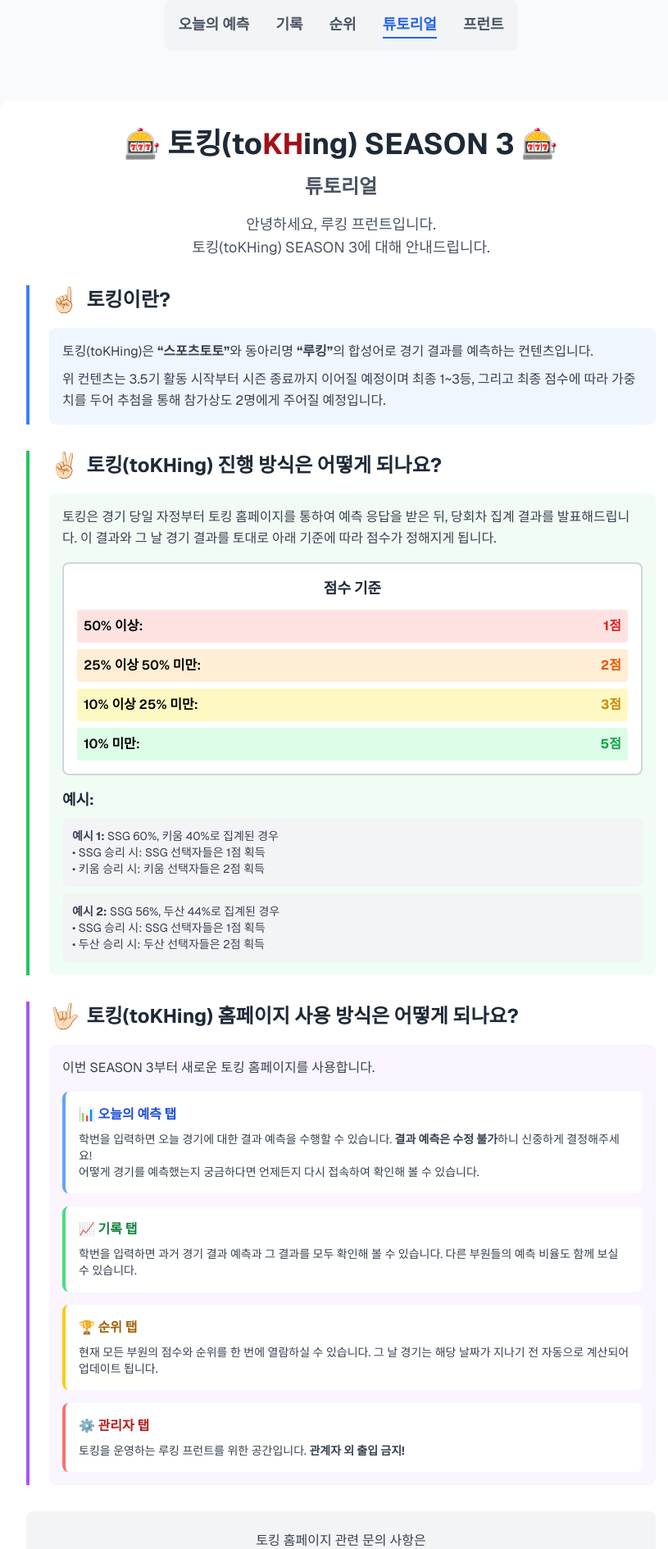
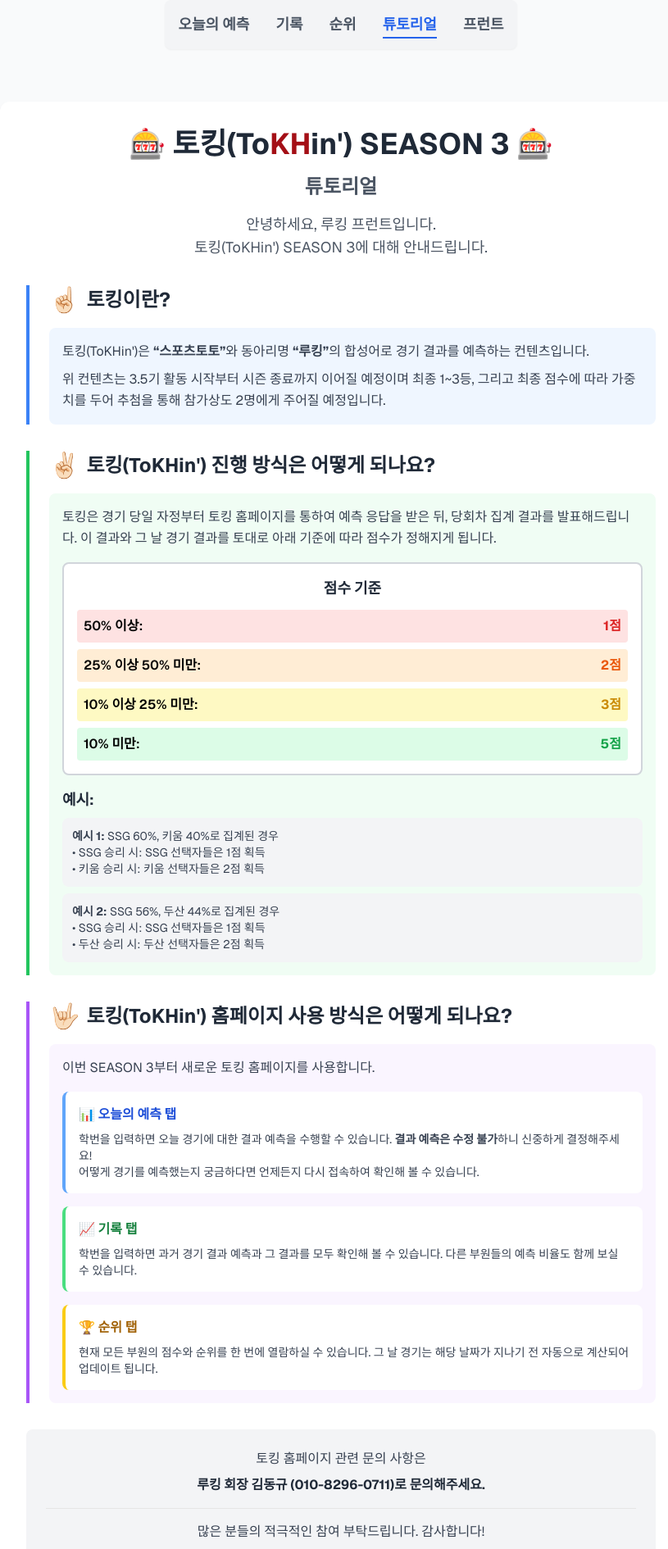
Before and after one commit to vkehfdl1/tokhing, a Next.js app: page /tutorial in a window 1280 px wide. Shown: the top 1890 px of the page at 82% size, without its empty margins (224-1039 px from the left). Built offline with nearby package versions, Linux system fonts and the light colour scheme.

Commit message:
tokhing name change to ToKHin'

```diff
--- a/app/admin/page.tsx
+++ b/app/admin/page.tsx
@@ -802,10 +802,10 @@ function AdminDashboard() {
             isMobile ? "text-2xl" : "text-3xl"
           }`}
         >
-          toKHing 관리자 대시보드
+          ToKHin&apos; 관리자 대시보드
         </h1>
         <p className="text-muted-foreground">
-          toKHing 관리 대시보드에 오신 것을 환영합니다.
+          ToKHin&apos; 관리 대시보드에 오신 것을 환영합니다.
         </p>
         <div className="text-sm text-muted-foreground mt-2">
           현재 시각: {getCurrentKSTTime()}
@@ -927,7 +927,7 @@ function LoginForm({ onAuthenticated }: { onAuthenticated: () => void }) {
     <div className="min-h-screen flex items-center justify-center bg-background">
       <Card className="w-full max-w-md p-6">
         <div className="text-center mb-6">
-          <h1 className="text-2xl font-bold mb-2">toKHing 관리</h1>
+          <h1 className="text-2xl font-bold mb-2">ToKHin&apos; 관리</h1>
           <p className="text-muted-foreground">
             프런트 인증을 위해 비밀번호를 입력하세요
           </p>
--- a/app/layout.tsx
+++ b/app/layout.tsx
@@ -10,16 +10,16 @@ const defaultUrl = process.env.VERCEL_URL
 
 export const metadata: Metadata = {
   metadataBase: new URL(defaultUrl),
-  title: "toKHing 승부 예측",
+  title: "ToKHin' 승부 예측",
   description:
-    "경희대학교 야구 직관 중앙 동아리 루킹의 승부 예측 활동인 toKHing입니다.",
+    "경희대학교 야구 직관 중앙 동아리 루킹의 승부 예측 활동인 ToKHin'입니다.",
   viewport: "width=device-width, initial-scale=1",
   openGraph: {
-    title: "toKHing 승부 예측",
+    title: "ToKHin' 승부 예측",
     description:
-      "경희대학교 야구 직관 중앙 동아리 루킹의 승부 예측 활동인 toKHing입니다.",
+      "경희대학교 야구 직관 중앙 동아리 루킹의 승부 예측 활동인 ToKHin'입니다.",
     url: defaultUrl,
-    siteName: "toKHing 승부 예측",
+    siteName: "ToKHin' 승부 예측",
     locale: "ko_KR",
     type: "website",
     images: [
@@ -27,7 +27,7 @@ export const metadata: Metadata = {
         url: `${defaultUrl}/og-image.png`,
         width: 1536,
         height: 1024,
-        alt: "toKHing 승부 예측",
+        alt: "ToKHin' 승부 예측",
       },
     ],
   },
--- a/app/page.tsx
+++ b/app/page.tsx
@@ -174,7 +174,7 @@ export default function HomePage() {
           isMobile ? "text-2xl" : "text-4xl"
         }`}
       >
-        오늘의 to<span className="text-khuRed">KH</span>ing 승부 예측
+        오늘의 To<span className="text-khuRed">KH</span>in&apos; 승부 예측
       </h1>
 
       {/* --- LOGIN FORM -- */}
@@ -207,7 +207,7 @@ export default function HomePage() {
               onClick={() => router.push("/tutorial")}
               className="px-6 py-2 bg-gray-100 text-gray-700 hover:bg-gray-200 border border-gray-300"
             >
-              toKHing이 처음이라면? 🎯
+              ToKHin&apos;이 처음이라면? 🎯
             </Button>
           </div>
         </div>
--- a/app/tutorial/page.tsx
+++ b/app/tutorial/page.tsx
@@ -16,7 +16,7 @@ export default function TutorialPage() {
               isMobile ? "text-3xl" : "text-4xl"
             }`}
           >
-            🎰 토킹(to<span className="text-khuRed">KH</span>ing) SEASON 3 🎰
+            🎰 토킹(To<span className="text-khuRed">KH</span>in&apos;) SEASON 3 🎰
           </h1>
           <h2
             className={`font-semibold text-gray-600 ${
@@ -32,12 +32,12 @@ export default function TutorialPage() {
           >
             안녕하세요, 루킹 프런트입니다.
             <br />
-            토킹(toKHing) SEASON 3에 대해 안내드립니다.
+            토킹(ToKHin&apos;) SEASON 3에 대해 안내드립니다.
           </p>
         </div>
 
         <div className="space-y-8">
-          {/* Section 1: What is toKHing? */}
+          {/* Section 1: What is ToKHin'? */}
           <section
             className={`border-l-4 border-blue-500 ${
               isMobile ? "pl-4" : "pl-6"
@@ -61,7 +61,7 @@ export default function TutorialPage() {
                   isMobile ? "text-sm" : "text-base"
                 }`}
               >
-                토킹(toKHing)은 <strong>&ldquo;스포츠토토&rdquo;</strong>와
+                토킹(ToKHin&apos;)은 <strong>&ldquo;스포츠토토&rdquo;</strong>와
                 동아리명 <strong>&ldquo;루킹&rdquo;</strong>의 합성어로 경기
                 결과를 예측하는 컨텐츠입니다.
               </p>
@@ -77,7 +77,7 @@ export default function TutorialPage() {
             </div>
           </section>
 
-          {/* Section 2: How does toKHing work? */}
+          {/* Section 2: How does ToKHin' work? */}
           <section
             className={`border-l-4 border-green-500 ${
               isMobile ? "pl-4" : "pl-6"
@@ -91,7 +91,7 @@ export default function TutorialPage() {
               <span className={`mr-2 ${isMobile ? "text-2xl" : "text-3xl"}`}>
                 ✌🏻
               </span>
-              토킹(toKHing) 진행 방식은 어떻게 되나요?
+              토킹(ToKHin&apos;) 진행 방식은 어떻게 되나요?
             </h3>
             <div
               className={`bg-green-50 rounded-lg ${isMobile ? "p-3" : "p-4"}`}
@@ -208,7 +208,7 @@ export default function TutorialPage() {
           <section className="border-l-4 border-purple-500 pl-6">
             <h3 className="text-2xl font-bold text-gray-800 mb-4 flex items-center">
               <span className="text-3xl mr-2">🤟🏻</span>
-              토킹(toKHing) 홈페이지 사용 방식은 어떻게 되나요?
+              토킹(ToKHin&apos;) 홈페이지 사용 방식은 어떻게 되나요?
             </h3>
             <div className="bg-purple-50 p-4 rounded-lg">
               <p className="text-gray-700 leading-relaxed mb-4">
@@ -248,13 +248,6 @@ export default function TutorialPage() {
                   </p>
                 </div>
 
-                <div className="bg-white p-4 rounded-lg border-l-4 border-red-400">
-                  <h4 className="font-bold text-red-700 mb-2">⚙️ 관리자 탭</h4>
-                  <p className="text-gray-700 text-sm">
-                    토킹을 운영하는 루킹 프런트를 위한 공간입니다.{" "}
-                    <strong>관계자 외 출입 금지!</strong>
-                  </p>
-                </div>
               </div>
             </div>
           </section>
```
